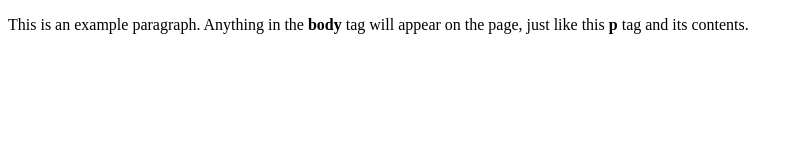
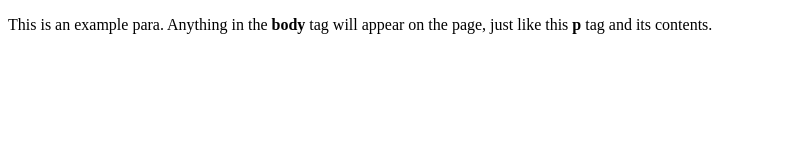
Before and after one commit to Nausheed/s3-site, a plain HTML site: page index.html in a window 1280 px wide. Shown: the whole page, without its empty margins (0-800 px from the left). Drawn offline with Linux system fonts and the light colour scheme.

Commit message:
Update index.html

```diff
--- a/index.html
+++ b/index.html
@@ -4,6 +4,6 @@
     <title>This is the title of the webpage!</title>
   </head>
   <body>
-    <p>This is an example paragraph. Anything in the <strong>body</strong> tag will appear on the page, just like this <strong>p</strong> tag and its contents.</p>
+    <p>This is an example para. Anything in the <strong>body</strong> tag will appear on the page, just like this <strong>p</strong> tag and its contents.</p>
   </body>
 </html>
```
